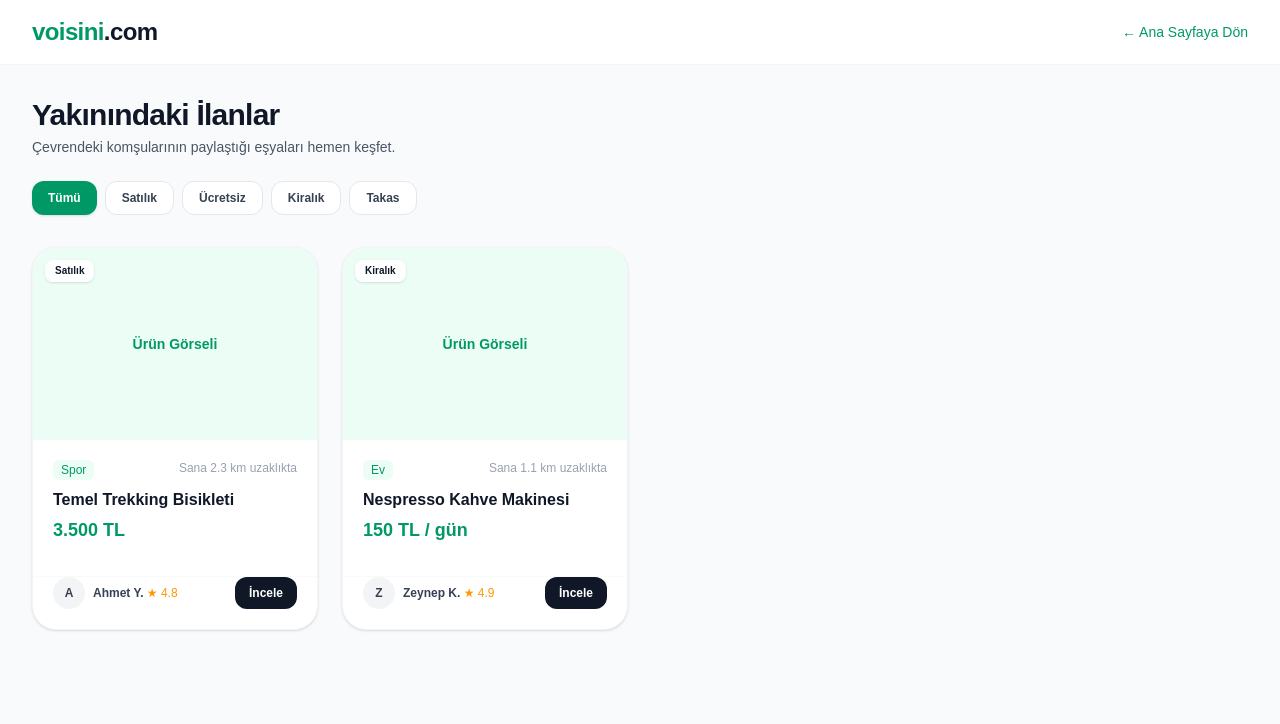
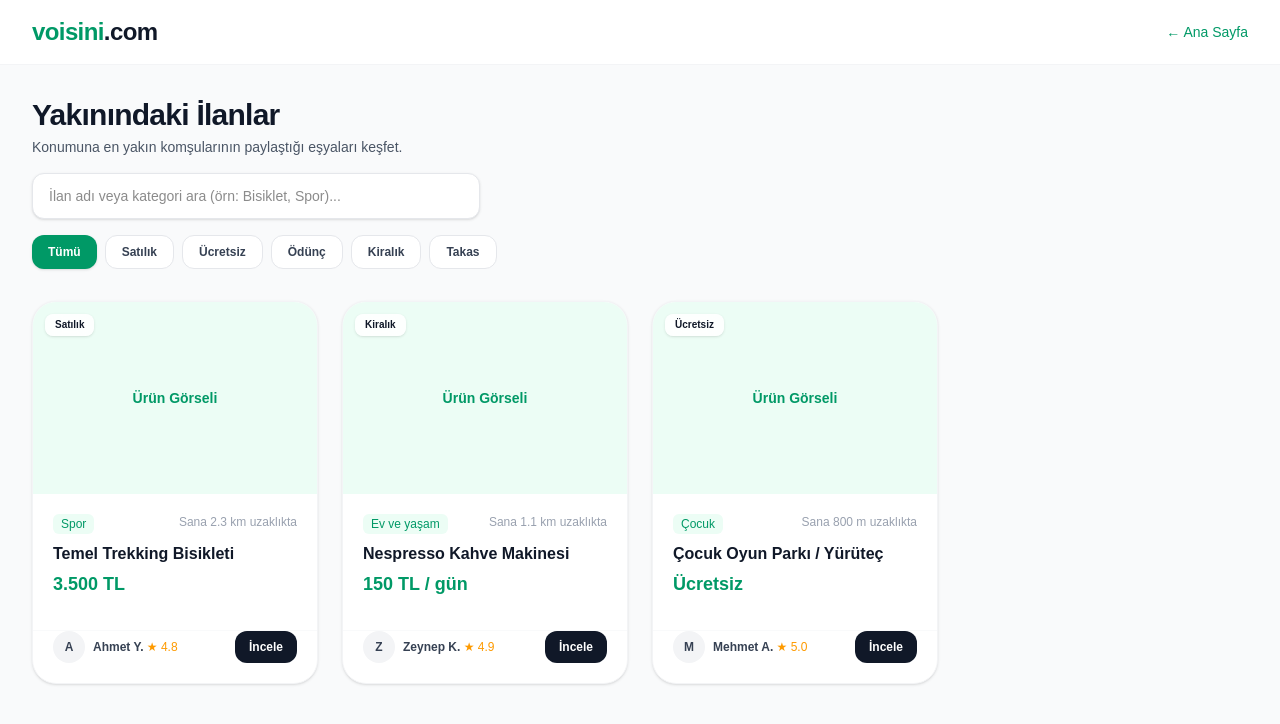
Before and after one commit to frttybg/voisini, a Next.js app: page /yakinimdakiler in a window 1280 px wide. Shown: the top 724 px of the page. Built offline with nearby package versions, Linux system fonts and the light colour scheme.

Commit message:
Tum MVP modulleri, dinamik ilan turleri ve filtreler eksiksiz tamamlandi

```diff
--- a/app/ilan-ekle/page.tsx
+++ b/app/ilan-ekle/page.tsx
@@ -2,57 +2,66 @@
 
 import { useState } from 'react';
 import { useRouter } from 'next/navigation';
+import { CATEGORIES, LISTING_TYPES } from '../lib/constants';
 
 export default function IlanEklePage() {
   const router = useRouter();
   const [title, setTitle] = useState('');
-  const [category, setCategory] = useState('Spor');
+  const [category, setCategory] = useState(CATEGORIES[0]);
   const [type, setType] = useState('vendre');
   const [price, setPrice] = useState('');
+  const [deposit, setDeposit] = useState('');
+  const [duration, setDuration] = useState('');
+  const [exchangeWith, setExchangeWith] = useState('');
   const [description, setDescription] = useState('');
+  const [distance, setDistance] = useState('Sana 1.2 km uzaklıkta');
 
   const handleSubmit = (e: React.FormEvent) => {
     e.preventDefault();
-    if (!title || !price) {
-      alert('Lütfen başlık ve fiyat alanlarını doldurun.');
+    if (!title) {
+      alert('Lütfen bir ilan başlığı girin.');
       return;
     }
 
-    // Yeni ilanı oluşturalım
+    const typeObj = LISTING_TYPES.find(t => t.id === type);
+
     const newListing = {
       id: Date.now(),
       title,
       category,
       type,
-      typeLabel: type === 'vendre' ? 'Satılık' : type === 'louer' ? 'Kiralık' : type === 'donner' ? 'Ücretsiz' : 'Takas',
-      price: price + ' TL',
-      distance: 'Sana 500 m uzaklıkta',
+      typeLabel: typeObj ? typeObj.badge : 'Satılık',
+      price: type === 'donner' ? 'Ücretsiz' : price ? `${price} TL` : 'Belirtilmedi',
+      deposit,
+      duration,
+      exchangeWith,
+      distance,
       user: 'Sen (Aktif Kullanıcı)',
       rating: '5.0',
       description,
+      date: 'Yeni eklendi'
     };
 
-    // Mevcut ilanları localStorage'dan alalım veya boş array başlatalım
-    const existing = JSON.parse(localStorage.getItem('user_listings') || '[]');
-    localStorage.setItem('user_listings', JSON.stringify([newListing, ...existing]));
+    const existing = JSON.parse(localStorage.getItem('voisini_listings') || '[]');
+    localStorage.setItem('voisini_listings', JSON.stringify([newListing, ...existing]));
 
-    alert('İlanınız başarıyla eklendi!');
+    alert('İlanınız başarıyla yayınlandı!');
     router.push('/yakinimdakiler');
   };
 
   return (
-    <div className="min-h-screen bg-gray-50 flex flex-col">
+    <div className="min-h-screen bg-gray-50 flex flex-col pb-20">
       <header className="bg-white border-b border-gray-100 sticky top-0 z-50">
         <div className="max-w-7xl mx-auto px-4 sm:px-6 lg:px-8 h-16 flex items-center justify-between">
           <a href="/" className="text-2xl font-black text-emerald-600 tracking-tight">voisini<span className="text-gray-900">.com</span></a>
-          <a href="/" className="text-sm font-medium text-emerald-600 hover:underline">&larr; Ana Sayfaya Dön</a>
+          <a href="/" className="text-sm font-medium text-emerald-600 hover:underline">&larr; Ana Sayfa</a>
         </div>
       </header>
 
       <main className="max-w-2xl mx-auto w-full px-4 sm:px-6 lg:px-8 py-10 flex-grow">
         <div className="bg-white border border-gray-100 rounded-3xl p-6 sm:p-8 shadow-sm">
-          <h1 className="text-2xl font-bold text-gray-900 mb-2">Yeni İlan Ekle</h1>
-          <p className="text-sm text-gray-500 mb-6">Komşularınızla paylaşmak istediğiniz eşyayı ekleyin.</p>
+          <h1 className="text-2xl font-extrabold text-gray-900 mb-2">Yeni İlan Oluştur</h1>
+          <p className="text-sm text-gray-500 mb-6">Komşularınla paylaşmak istediğin eşyayı detaylarıyla ekle.</p>
 
           <form onSubmit={handleSubmit} className="space-y-5">
             <div>
@@ -61,12 +70,12 @@ export default function IlanEklePage() {
                 type="text"
                 value={title}
                 onChange={(e) => setTitle(e.target.value)}
-                placeholder="Örn: Temiz Bisiklet"
+                placeholder="Örn: Temiz Bisiklet / Kahve Makinesi"
                 className="w-full px-4 py-3 rounded-xl border border-gray-200 focus:outline-none focus:ring-2 focus:ring-emerald-600 text-sm"
               />
             </div>
 
-            <div className="grid grid-cols-2 gap-4">
+            <div className="grid grid-cols-1 sm:grid-cols-2 gap-4">
               <div>
                 <label className="block text-sm font-semibold text-gray-900 mb-2">Kategori</label>
                 <select
@@ -74,10 +83,9 @@ export default function IlanEklePage() {
                   onChange={(e) => setCategory(e.target.value)}
                   className="w-full px-4 py-3 rounded-xl border border-gray-200 focus:outline-none focus:ring-2 focus:ring-emerald-600 text-sm bg-white"
                 >
-                  <option value="Spor">Spor</option>
-                  <option value="Ev">Ev & Yaşam</option>
-                  <option value="Elektronik">Elektronik</option>
-                  <option value="Çocuk">Çocuk</option>
+                  {CATEGORIES.map(cat => (
+                    <option key={cat} value={cat}>{cat}</option>
+                  ))}
                 </select>
               </div>
 
@@ -88,16 +96,17 @@ export default function IlanEklePage() {
                   onChange={(e) => setType(e.target.value)}
                   className="w-full px-4 py-3 rounded-xl border border-gray-200 focus:outline-none focus:ring-2 focus:ring-emerald-600 text-sm bg-white"
                 >
-                  <option value="vendre">Satılık</option>
-                  <option value="louer">Kiralık</option>
-                  <option value="donner">Ücretsiz</option>
-                  <option value="echanger">Takas</option>
+                  {LISTING_TYPES.map(t => (
+                    <option key={t.id} value={t.id}>{t.label}</option>
+                  ))}
                 </select>
               </div>
             </div>
 
+            {/* Dinamik Alanlar */}
+            {type === 'vendre' && (
               <div>
-              <label className="block text-sm font-semibold text-gray-900 mb-2">Fiyat / Değer</label>
+                <label className="block text-sm font-semibold text-gray-900 mb-2">Fiyat (TL)</label>
                 <input
                   type="text"
                   value={price}
@@ -106,6 +115,58 @@ export default function IlanEklePage() {
                   className="w-full px-4 py-3 rounded-xl border border-gray-200 focus:outline-none focus:ring-2 focus:ring-emerald-600 text-sm"
                 />
               </div>
+            )}
+
+            {type === 'louer' && (
+              <div className="grid grid-cols-2 gap-4">
+                <div>
+                  <label className="block text-sm font-semibold text-gray-900 mb-2">Kiralama Bedeli</label>
+                  <input
+                    type="text"
+                    value={price}
+                    onChange={(e) => setPrice(e.target.value)}
+                    placeholder="Örn: 150 TL / gün"
+                    className="w-full px-4 py-3 rounded-xl border border-gray-200 focus:outline-none focus:ring-2 focus:ring-emerald-600 text-sm"
+                  />
+                </div>
+                <div>
+                  <label className="block text-sm font-semibold text-gray-900 mb-2">Depozito</label>
+                  <input
+                    type="text"
+                    value={deposit}
+                    onChange={(e) => setDeposit(e.target.value)}
+                    placeholder="Örn: 500 TL"
+                    className="w-full px-4 py-3 rounded-xl border border-gray-200 focus:outline-none focus:ring-2 focus:ring-emerald-600 text-sm"
+                  />
+                </div>
+              </div>
+            )}
+
+            {type === 'preter' && (
+              <div>
+                <label className="block text-sm font-semibold text-gray-900 mb-2">Ödünç Verme Koşulları / Süresi</label>
+                <input
+                  type="text"
+                  value={duration}
+                  onChange={(e) => setDuration(e.target.value)}
+                  placeholder="Örn: Maksimum 1 hafta"
+                  className="w-full px-4 py-3 rounded-xl border border-gray-200 focus:outline-none focus:ring-2 focus:ring-emerald-600 text-sm"
+                />
+              </div>
+            )}
+
+            {type === 'echanger' && (
+              <div>
+                <label className="block text-sm font-semibold text-gray-900 mb-2">Neyle Takas Etmek İstersin?</label>
+                <input
+                  type="text"
+                  value={exchangeWith}
+                  onChange={(e) => setExchangeWith(e.target.value)}
+                  placeholder="Örn: Kamp ekipmanları ile takas olur"
+                  className="w-full px-4 py-3 rounded-xl border border-gray-200 focus:outline-none focus:ring-2 focus:ring-emerald-600 text-sm"
+                />
+              </div>
+            )}
 
             <div>
               <label className="block text-sm font-semibold text-gray-900 mb-2">Açıklama</label>
@@ -113,7 +174,7 @@ export default function IlanEklePage() {
                 rows={4}
                 value={description}
                 onChange={(e) => setDescription(e.target.value)}
-                placeholder="Ürünün durumu hakkında kısa bilgi verin..."
+                placeholder="Ürünün durumu ve teslimat koşulları hakkında bilgi ver..."
                 className="w-full px-4 py-3 rounded-xl border border-gray-200 focus:outline-none focus:ring-2 focus:ring-emerald-600 text-sm"
               ></textarea>
             </div>
@@ -122,7 +183,7 @@ export default function IlanEklePage() {
               type="submit"
               className="w-full bg-emerald-600 text-white font-semibold py-4 rounded-2xl shadow-lg shadow-emerald-600/20 hover:bg-emerald-700 transition text-sm"
             >
-              İlanı Yayınla
+              Hemen Yayınla
             </button>
           </form>
         </div>
--- /dev/null
+++ b/app/lib/constants.ts
@@ -0,0 +1,21 @@
+export const CATEGORIES = [
+  'Elektronik',
+  'Ev ve yaşam',
+  'Mobilya',
+  'Giyim',
+  'Çocuk',
+  'Spor',
+  'Kitap',
+  'Araç',
+  'Bahçe',
+  'Hobi',
+  'Diğer'
+];
+
+export const LISTING_TYPES = [
+  { id: 'vendre', label: 'Sat (Vendre)', badge: 'Satılık' },
+  { id: 'donner', label: 'Ücretsiz Ver (Donner)', badge: 'Ücretsiz' },
+  { id: 'preter', label: 'Ödünç Ver (Prêter)', badge: 'Ödünç' },
+  { id: 'louer', label: 'Kirala (Louer)', badge: 'Kiralık' },
+  { id: 'echanger', label: 'Takas Et (Échanger)', badge: 'Takas' },
+];
--- a/app/yakinimdakiler/page.tsx
+++ b/app/yakinimdakiler/page.tsx
@@ -1,62 +1,82 @@
 'use client';
 
 import { useState, useEffect } from 'react';
+import { LISTING_TYPES } from '../lib/constants';
 
 export default function YakinimdakilerPage() {
   const [selectedType, setSelectedType] = useState('tumu');
+  const [searchQuery, setSearchQuery] = useState('');
   const [listings, setListings] = useState([
     { id: 1, title: 'Temel Trekking Bisikleti', type: 'vendre', typeLabel: 'Satılık', price: '3.500 TL', distance: 'Sana 2.3 km uzaklıkta', category: 'Spor', user: 'Ahmet Y.', rating: '4.8' },
-    { id: 2, title: 'Nespresso Kahve Makinesi', type: 'louer', typeLabel: 'Kiralık', price: '150 TL / gün', distance: 'Sana 1.1 km uzaklıkta', category: 'Ev', user: 'Zeynep K.', rating: '4.9' },
+    { id: 2, title: 'Nespresso Kahve Makinesi', type: 'louer', typeLabel: 'Kiralık', price: '150 TL / gün', distance: 'Sana 1.1 km uzaklıkta', category: 'Ev ve yaşam', user: 'Zeynep K.', rating: '4.9' },
+    { id: 3, title: 'Çocuk Oyun Parkı / Yürüteç', type: 'donner', typeLabel: 'Ücretsiz', price: 'Ücretsiz', distance: 'Sana 800 m uzaklıkta', category: 'Çocuk', user: 'Mehmet A.', rating: '5.0' },
   ]);
 
   useEffect(() => {
-    const saved = JSON.parse(localStorage.getItem('user_listings') || '[]');
+    const saved = JSON.parse(localStorage.getItem('voisini_listings') || '[]');
     if (saved.length > 0) {
       setListings((prev) => [...saved, ...prev]);
     }
   }, []);
 
-  const filteredListings = selectedType === 'tumu' ? listings : listings.filter(l => l.type === selectedType);
+  const filtered = listings.filter(item => {
+    const matchesType = selectedType === 'tumu' || item.type === selectedType;
+    const matchesSearch = item.title.toLowerCase().includes(searchQuery.toLowerCase()) || item.category.toLowerCase().includes(searchQuery.toLowerCase());
+    return matchesType && matchesSearch;
+  });
 
   return (
-    <div className="min-h-screen bg-gray-50 flex flex-col">
+    <div className="min-h-screen bg-gray-50 flex flex-col pb-20">
       <header className="bg-white border-b border-gray-100 sticky top-0 z-50">
         <div className="max-w-7xl mx-auto px-4 sm:px-6 lg:px-8 h-16 flex items-center justify-between">
           <a href="/" className="text-2xl font-black text-emerald-600 tracking-tight">voisini<span className="text-gray-900">.com</span></a>
-          <a href="/" className="text-sm font-medium text-emerald-600 hover:underline">&larr; Ana Sayfaya Dön</a>
+          <a href="/" className="text-sm font-medium text-emerald-600 hover:underline">&larr; Ana Sayfa</a>
         </div>
       </header>
 
       <main className="max-w-7xl mx-auto w-full px-4 sm:px-6 lg:px-8 py-8 flex-grow">
         <div className="mb-8">
           <h1 className="text-3xl font-extrabold text-gray-900 tracking-tight">Yakınındaki İlanlar</h1>
-          <p className="text-sm text-gray-600 mt-1">Çevrendeki komşularının paylaştığı eşyaları hemen keşfet.</p>
+          <p className="text-sm text-gray-600 mt-1">Konumuna en yakın komşularının paylaştığı eşyaları keşfet.</p>
 
-          <div className="flex flex-wrap gap-2 mt-6">
-            {[
-              { id: 'tumu', label: 'Tümü' },
-              { id: 'vendre', label: 'Satılık' },
-              { id: 'donner', label: 'Ücretsiz' },
-              { id: 'louer', label: 'Kiralık' },
-              { id: 'echanger', label: 'Takas' },
-            ].map((filter) => (
+          {/* Arama Çubuğu */}
+          <div className="mt-4">
+            <input
+              type="text"
+              value={searchQuery}
+              onChange={(e) => setSearchQuery(e.target.value)}
+              placeholder="İlan adı veya kategori ara (örn: Bisiklet, Spor)..."
+              className="w-full sm:max-w-md px-4 py-3 rounded-xl border border-gray-200 bg-white focus:outline-none focus:ring-2 focus:ring-emerald-600 text-sm shadow-sm"
+            />
+          </div>
+
+          {/* Filtreler */}
+          <div className="flex flex-wrap gap-2 mt-4">
+            <button
+              onClick={() => setSelectedType('tumu')}
+              className={`px-4 py-2 rounded-xl text-xs font-semibold transition ${selectedType === 'tumu' ? 'bg-emerald-600 text-white shadow-sm' : 'bg-white text-gray-700 border border-gray-200 hover:bg-gray-50'}`}
+            >
+              Tümü
+            </button>
+            {LISTING_TYPES.map((filter) => (
               <button
                 key={filter.id}
                 onClick={() => setSelectedType(filter.id)}
-                className={`px-4 py-2 rounded-xl text-xs font-semibold transition ${
-                  selectedType === filter.id
-                    ? 'bg-emerald-600 text-white shadow-sm'
-                    : 'bg-white text-gray-700 border border-gray-200 hover:bg-gray-50'
-                }`}
+                className={`px-4 py-2 rounded-xl text-xs font-semibold transition ${selectedType === filter.id ? 'bg-emerald-600 text-white shadow-sm' : 'bg-white text-gray-700 border border-gray-200 hover:bg-gray-50'}`}
               >
-                {filter.label}
+                {filter.badge}
               </button>
             ))}
           </div>
         </div>
 
+        {filtered.length === 0 ? (
+          <div className="bg-white border border-gray-100 rounded-3xl p-12 text-center text-gray-500 text-sm">
+            Aradığınız kriterlere uygun ilan bulunamadı.
+          </div>
+        ) : (
           <div className="grid grid-cols-1 sm:grid-cols-2 lg:grid-cols-4 gap-6">
-          {filteredListings.map((item) => (
+            {filtered.map((item) => (
               <div key={item.id} className="bg-white border border-gray-100 rounded-3xl overflow-hidden shadow-sm hover:shadow-md transition flex flex-col justify-between">
                 <div>
                   <div className="h-48 bg-emerald-50 flex items-center justify-center text-emerald-600 font-semibold text-sm relative">
@@ -89,6 +109,7 @@ export default function YakinimdakilerPage() {
               </div>
             ))}
           </div>
+        )}
       </main>
     </div>
   );
```
Lines whose indentation alone changed are shown as unchanged.
